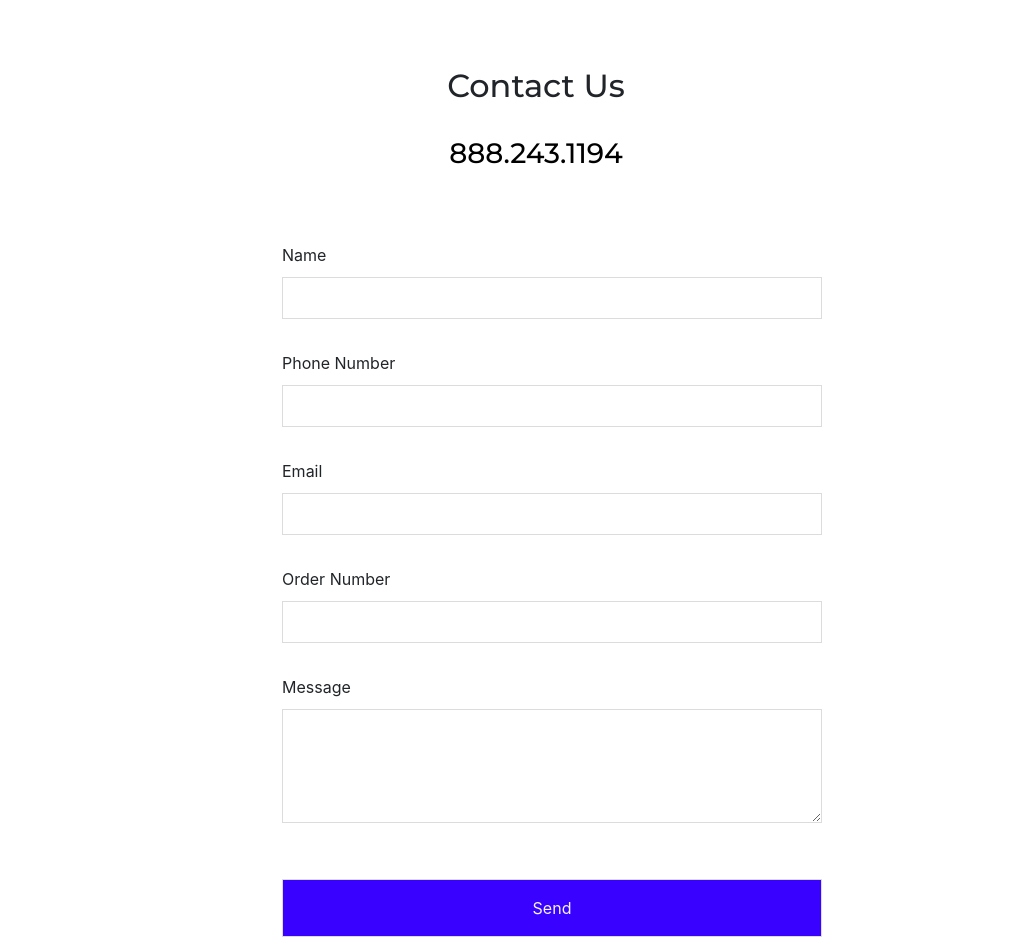
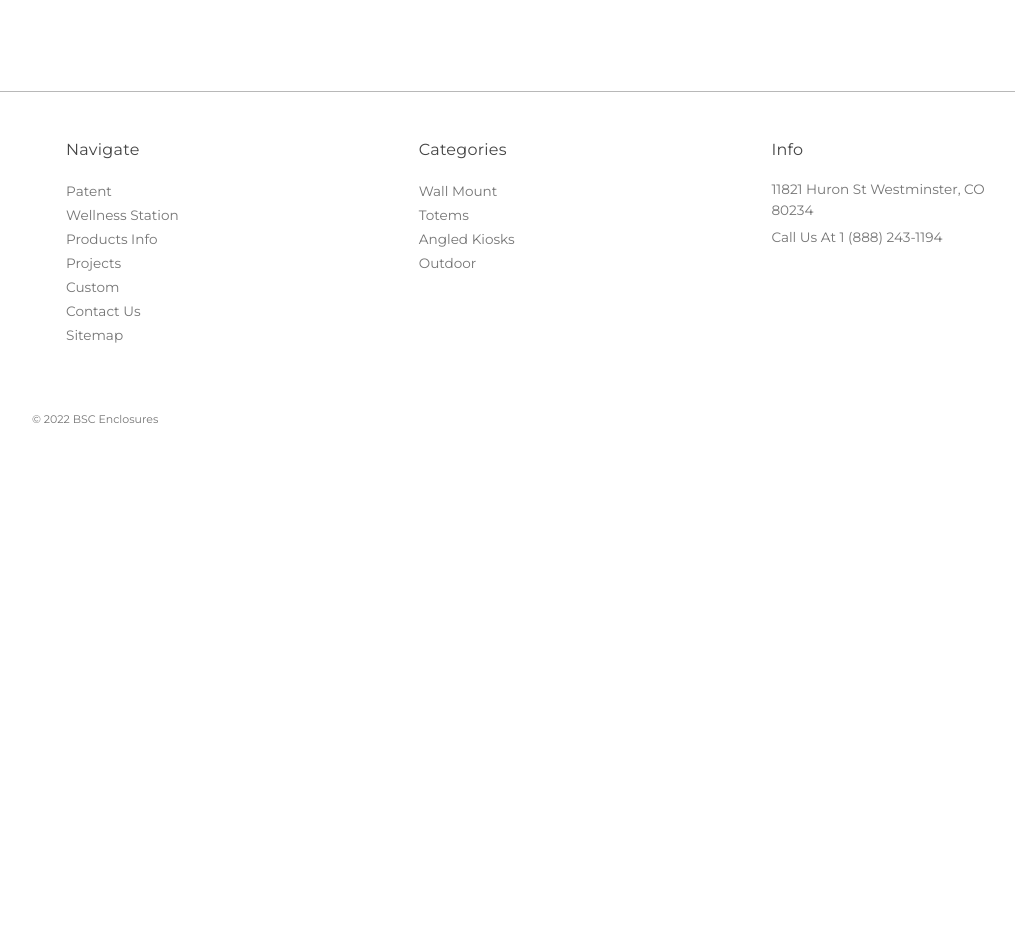
Before and after one commit to Potoostudio/bsc, a Next.js app: page /contact in a window 1280 px wide. Shown: the part 320-1272 px from the top of the page, without its empty margins (104-1119 px from the left). After the commit the page ends 800 px from the top, so only its background shows below. Built offline with nearby package versions, Linux system fonts and the light colour scheme.

Commit message:
new contact form

```diff
--- a/package.json
+++ b/package.json
@@ -18,6 +18,7 @@
     "react": "17.0.2",
     "react-bootstrap": "^1.5.2",
     "react-dom": "17.0.2",
+    "react-helmet": "^6.1.0",
     "react-image-gallery": "^1.0.9",
     "reactstrap": "^8.9.0",
     "sass": "^1.32.8",
--- a/pages/contact.js
+++ b/pages/contact.js
@@ -1,24 +1,39 @@
+
+import React from 'react';
+import {Helmet} from "react-helmet"
+
+
+export default function Contact(){
+
+    return (
+        <>
+            <div className="elfsight-app-f65555dc-0b73-4093-80ad-e3eb68ff0b1b"></div>
+        <Helmet>
+            <script src="https://apps.elfsight.com/p/platform.js" defer></script>
+        </Helmet>
+        </>
+    )
+}
+
+
 
 // import React, { useState } from "react";
 
 // export default function ContactUs() {
-//    // States for contact form fields
 //   const [fullname, setFullname] = useState("");
 //   const [email, setEmail] = useState("");
 //   const [subject, setSubject] = useState("");
 //   const [message, setMessage] = useState("");
 
-//   //   Form validation state
+//   //   Form validation
 //   const [errors, setErrors] = useState({});
 
-//   //   Setting button text on form submission
+//   //   Setting button text
 //   const [buttonText, setButtonText] = useState("Send");
 
-//   // Setting success or failure messages states
 //   const [showSuccessMessage, setShowSuccessMessage] = useState(false);
 //   const [showFailureMessage, setShowFailureMessage] = useState(false);
 
-//   // Validation check method
 //   const handleValidation = () => {
 //     let tempErrors = {};
 //     let isValid = true;
@@ -45,7 +60,7 @@
 //     return isValid;
 //   };
 
-//   //   Handling form submit
+//   //   const [form, setForm] = useState(false);
 
 //   const handleSubmit = async (e) => {
 //     e.preventDefault();
@@ -73,39 +88,145 @@
 //         setShowSuccessMessage(false);
 //         setShowFailureMessage(true);
 //         setButtonText("Send");
+
+//         // Reset form fields
+//         setFullname("");
+//         setEmail("");
+//         setMessage("");
+//         setSubject("");
 //         return;
 //       }
 //       setShowSuccessMessage(true);
 //       setShowFailureMessage(false);
 //       setButtonText("Send");
+//       // Reset form fields
+//       setFullname("");
+//       setEmail("");
+//       setMessage("");
+//       setSubject("");
 //     }
 //     console.log(fullname, email, subject, message);
 //   };
 //   return (
 //     <main>
-//         <form className="rounded-lg shadow-xl flex flex-col px-8 py-8 bg-white dark:bg-blue-500">
-//             <h1 className="text-2xl font-bold dark:text-gray-50">Send a message</h1>
 
-//             <label for="fullname" class="text-gray-500 font-light mt-8 dark:text-gray-50">Full name<span className="text-red-500 dark:text-gray-50">*</span></label>
-//             <input type="text" name="fullname" className="bg-transparent border-b py-2 pl-4 focus:outline-none focus:rounded-md focus:ring-1 ring-green-500 font-light text-gray-500" />
+//       <header className="p-8 grid grid-cols-1 md:grid-cols-2 gap-4 pt-10 lg:px-40 bg-blue-50 dark:bg-blue-900 md:h-96">
+//         <form
+//           onSubmit={handleSubmit}
+//           className="rounded-lg shadow-xl flex flex-col px-8 py-8 bg-white dark:bg-blue-500"
+//         >
+//           <h1 className="text-2xl font-bold dark:text-gray-50">
+//             Send a message
+//           </h1>
 
-//             <label for="email" class="text-gray-500 font-light mt-4 dark:text-gray-50">E-mail<span className="text-red-500">*</span></label>
-//             <input type="email" name="email" className="bg-transparent border-b py-2 pl-4 focus:outline-none focus:rounded-md focus:ring-1 ring-green-500 font-light text-gray-500" />
+//           <label
+//             htmlFor="fullname"
+//             className="text-gray-500 font-light mt-8 dark:text-gray-50"
+//           >
+//             Full name<span className="text-red-500 dark:text-gray-50">*</span>
+//           </label>
+//           <input
+//             type="text"
+//             value={fullname}
+//             onChange={(e) => {
+//               setFullname(e.target.value);
+//             }}
+//             name="fullname"
+//             className="bg-transparent border-b py-2 pl-4 focus:outline-none focus:rounded-md focus:ring-1 ring-green-500 font-light text-gray-500"
+//           />
+//           {errors?.fullname && (
+//             <p className="text-red-500">Fullname cannot be empty.</p>
+//           )}
 
-//             <label for="subject" class="text-gray-500 font-light mt-4 dark:text-gray-50">Subject<span className="text-red-500">*</span></label>
-//             <input type="text" name="subject" className="bg-transparent border-b py-2 pl-4 focus:outline-none focus:rounded-md focus:ring-1 ring-green-500 font-light text-gray-500" />
+//           <label
+//             htmlFor="email"
+//             className="text-gray-500 font-light mt-4 dark:text-gray-50"
+//           >
+//             E-mail<span className="text-red-500">*</span>
+//           </label>
+//           <input
+//             type="email"
+//             name="email"
+//             value={email}
+//             onChange={(e) => {
+//               setEmail(e.target.value);
+//             }}
+//             className="bg-transparent border-b py-2 pl-4 focus:outline-none focus:rounded-md focus:ring-1 ring-green-500 font-light text-gray-500"
+//           />
+//           {errors?.email && (
+//             <p className="text-red-500">Email cannot be empty.</p>
+//           )}
 
-//             <label for="message" class="text-gray-500 font-light mt-4 dark:text-gray-50">Message<span className="text-red-500">*</span></label>
-//             <textarea name="message" className="bg-transparent border-b py-2 pl-4 focus:outline-none focus:rounded-md focus:ring-1 ring-green-500 font-light text-gray-500"></textarea>
-//             <div className="flex flex-row items-center justify-start">
-//                 <button className="px-10 mt-8 py-2 bg-[#130F49] text-gray-50 font-light rounded-md text-lg flex flex-row items-center">
-//                 Send
-//                 <svg width="24" height="24" viewBox="0 0 24 24" className="text-cyan-500 ml-2" fill="currentColor" xmlns="http://www.w3.org/2000/svg">
-//                     <path d="M9.00967 5.12761H11.0097C12.1142 5.12761 13.468 5.89682 14.0335 6.8457L16.5089 11H21.0097C21.562 11 22.0097 11.4477 22.0097 12C22.0097 12.5523 21.562 13 21.0097 13H16.4138L13.9383 17.1543C13.3729 18.1032 12.0191 18.8724 10.9145 18.8724H8.91454L12.4138 13H5.42485L3.99036 15.4529H1.99036L4.00967 12L4.00967 11.967L2.00967 8.54712H4.00967L5.44417 11H12.5089L9.00967 5.12761Z" fill="currentColor" />
-//                 </svg>
-//                 </button>
-//             </div>
-//     </form>
+//           <label
+//             htmlFor="subject"
+//             className="text-gray-500 font-light mt-4 dark:text-gray-50"
+//           >
+//             Subject<span className="text-red-500">*</span>
+//           </label>
+//           <input
+//             type="text"
+//             name="subject"
+//             value={subject}
+//             onChange={(e) => {
+//               setSubject(e.target.value);
+//             }}
+//             className="bg-transparent border-b py-2 pl-4 focus:outline-none focus:rounded-md focus:ring-1 ring-green-500 font-light text-gray-500"
+//           />
+//           {errors?.subject && (
+//             <p className="text-red-500">Subject cannot be empty.</p>
+//           )}
+//           <label
+//             htmlFor="message"
+//             className="text-gray-500 font-light mt-4 dark:text-gray-50"
+//           >
+//             Message<span className="text-red-500">*</span>
+//           </label>
+//           <textarea
+//             name="message"
+//             value={message}
+//             onChange={(e) => {
+//               setMessage(e.target.value);
+//             }}
+//             className="bg-transparent border-b py-2 pl-4 focus:outline-none focus:rounded-md focus:ring-1 ring-green-500 font-light text-gray-500"
+//           ></textarea>
+//           {errors?.message && (
+//             <p className="text-red-500">Message body cannot be empty.</p>
+//           )}
+//           <div className="flex flex-row items-center justify-start">
+//             <button
+//               type="submit"
+//               className="px-10 mt-8 py-2 bg-[#130F49] text-gray-50 font-light rounded-md text-lg flex flex-row items-center"
+//             >
+//               {buttonText}
+//               <svg
+//                 width="24"
+//                 height="24"
+//                 viewBox="0 0 24 24"
+//                 className="text-cyan-500 ml-2"
+//                 fill="currentColor"
+//                 xmlns="http://www.w3.org/2000/svg"
+//               >
+//                 <path
+//                   d="M9.00967 5.12761H11.0097C12.1142 5.12761 13.468 5.89682 14.0335 6.8457L16.5089 11H21.0097C21.562 11 22.0097 11.4477 22.0097 12C22.0097 12.5523 21.562 13 21.0097 13H16.4138L13.9383 17.1543C13.3729 18.1032 12.0191 18.8724 10.9145 18.8724H8.91454L12.4138 13H5.42485L3.99036 15.4529H1.99036L4.00967 12L4.00967 11.967L2.00967 8.54712H4.00967L5.44417 11H12.5089L9.00967 5.12761Z"
+//                   fill="currentColor"
+//                 />
+//               </svg>
+//             </button>
+//           </div>
+//           <div className="text-left">
+//             {showSuccessMessage && (
+//               <p className="text-green-500 font-semibold text-sm my-2">
+//                 Thankyou! Your Message has been delivered.
+//               </p>
+//             )}
+//             {showFailureMessage && (
+//               <p className="text-red-500">
+//                 Oops! Something went wrong, please try again.
+//               </p>
+//             )}
+//           </div>
+//         </form>
+//       </header>
 //     </main>
 //   );
 // }
@@ -113,116 +234,115 @@
 
 
 
-
-import { useState } from 'react';
-import Head from 'next/head'
+// import { useState } from 'react';
+// import Head from 'next/head'
 
 
-export default function Contact() {
+// export default function Contact() {
 
-    const [name, setName] = useState("")
-    const [email, setEmail] = useState("")
-    const [message, setMessage] = useState("")
-    const [phone, setPhone] = useState("")
-    const [order, setOrder] = useState("")
-    const [submitted, setSubmitted] = useState(false)
+//     const [name, setName] = useState("")
+//     const [email, setEmail] = useState("")
+//     const [message, setMessage] = useState("")
+//     const [phone, setPhone] = useState("")
+//     const [order, setOrder] = useState("")
+//     const [submitted, setSubmitted] = useState(false)
 
-    const [spanClass, setSpanClass] = useState(true)
+//     const [spanClass, setSpanClass] = useState(true)
 
-    const handleSubmit = (e) => {
-        e.preventDefault();
-        console.log('sending')
+//     const handleSubmit = (e) => {
+//         e.preventDefault();
+//         console.log('sending')
 
-        let data = {
-            name,
-            email,
-            message,
-            phone,
-            order
-        }
+//         let data = {
+//             name,
+//             email,
+//             message,
+//             phone,
+//             order
+//         }
 
-        fetch('/api/contact-handle', {
-            method: 'POST',
-            headers: {
-                'Accept': 'application/json, text/plain, */*',
-                'Content-Type': 'application/json'
-            },
-            body: JSON.stringify(data)
-        }).then((res) => {
-            if (res.status === 200) {
-              setSubmitted(true)
-              console.log('Form sent!');
-            }
-          })
+//         fetch('/api/contact-handle', {
+//             method: 'POST',
+//             headers: {
+//                 'Accept': 'application/json, text/plain, */*',
+//                 'Content-Type': 'application/json'
+//             },
+//             body: JSON.stringify(data)
+//         }).then((res) => {
+//             if (res.status === 200) {
+//               setSubmitted(true)
+//               console.log('Form sent!');
+//             }
+//           })
 
-              setName("")
-              setPhone("")
-              setEmail("")
-              setOrder("")
-              setMessage("")
+//               setName("")
+//               setPhone("")
+//               setEmail("")
+//               setOrder("")
+//               setMessage("")
 
-              setSpanClass(!spanClass)
-    }
+//               setSpanClass(!spanClass)
+//     }
 
-    return (
-        <>
-        <Head>
-        <link rel="icon" href="/favicon.png" />
-        <title>BSC Enclosures | Contact Us </title>
-        <meta name="description" content="BSC Enclosures | Contact Us"/>
-        <meta name="keywords" content="BSC Enclosures | Contact Us | Wellness Station | kiosks | Totems | Outdoor Kiosks"/>
-        <meta name="viewport" content="width=device-width, initial-scale=1.0"/>
-      </Head>
+//     return (
+//         <>
+//         <Head>
+//         <link rel="icon" href="/favicon.png" />
+//         <title>BSC Enclosures | Contact Us </title>
+//         <meta name="description" content="BSC Enclosures | Contact Us"/>
+//         <meta name="keywords" content="BSC Enclosures | Contact Us | Wellness Station | kiosks | Totems | Outdoor Kiosks"/>
+//         <meta name="viewport" content="width=device-width, initial-scale=1.0"/>
+//       </Head>
 
-        <div className="container">
-            <div className="row justify-content-center pt-5 mt-2">
-                <div className="col-lg-7 col-md-10 col-11 text-center">
-                    <h2 className="contact-us-h2">
-                        Contact Us
-                    </h2>
-                </div>
-                <div className="col-lg-7 col-md-10 col-11 text-center pt-md-4 pt-1">
-                    <h3 className="contact-us-h2">
-                        <a href="tel:888.243.1194" className="phone-number">
-                            888.243.1194
-                        </a>
-                    </h3>
-                </div>
-                <div className="col-lg-6 col-md-10 col-11 pt-md-5 pt-3">
-                    <form className="contact-form">
-                        <formGroup className="inputGroup">
-                            <label htmlFor="name" className="contact-form-label">Name</label>
-                            <input type="text" name="name" value={name} className="contact-form-input name p-2"
-                            onChange={(e)=>{setName(e.target.value)}}/>
-                        </formGroup>
-                        <formGroup className="inputGroup">
-                            <label htmlFor="phone" className="contact-form-label">Phone Number</label>
-                            <input type="tel" name="phone" value={phone} className="contact-form-input phone p-2"
-                            onChange={(e)=>{setPhone(e.target.value)}}/>
-                        </formGroup>
-                        <formGroup className="inputGroup">
-                            <label htmlFor="email" className="contact-form-label">Email</label>
-                            <input type="text" name="email" value={email} className="contact-form-input email p-2"
-                            onChange={(e)=>{setEmail(e.target.value)}} required/>
-                        </formGroup>
-                        <formGroup className="inputGroup">
-                            <label htmlFor="order" className="contact-form-label">Order Number</label>
-                            <input type="text" name="order" value={order} className="contact-form-input email p-2"
-                            onChange={(e)=>{setOrder(e.target.value)}} required/>
-                        </formGroup>
-                        <formGroup className="inputGroup">
-                            <label htmlFor="message" className="contact-form-label">Message</label>
-                            <textarea rows="4" cols="50" type="text" name="message" value={message} className="contact-form-input message p-2"
-                            onChange={(e)=>{setMessage(e.target.value)}}/>
-                        </formGroup>
+//         <div className="container">
+//             <div className="row justify-content-center pt-5 mt-2">
+//                 <div className="col-lg-7 col-md-10 col-11 text-center">
+//                     <h2 className="contact-us-h2">
+//                         Contact Us
+//                     </h2>
+//                 </div>
+//                 <div className="col-lg-7 col-md-10 col-11 text-center pt-md-4 pt-1">
+//                     <h3 className="contact-us-h2">
+//                         <a href="tel:888.243.1194" className="phone-number">
+//                             888.243.1194
+//                         </a>
+//                     </h3>
+//                 </div>
+//                 <div className="col-lg-6 col-md-10 col-11 pt-md-5 pt-3">
+//                     <form className="contact-form">
+//                         <formGroup className="inputGroup">
+//                             <label htmlFor="name" className="contact-form-label">Name</label>
+//                             <input type="text" name="name" value={name} className="contact-form-input name p-2"
+//                             onChange={(e)=>{setName(e.target.value)}}/>
+//                         </formGroup>
+//                         <formGroup className="inputGroup">
+//                             <label htmlFor="phone" className="contact-form-label">Phone Number</label>
+//                             <input type="tel" name="phone" value={phone} className="contact-form-input phone p-2"
+//                             onChange={(e)=>{setPhone(e.target.value)}}/>
+//                         </formGroup>
+//                         <formGroup className="inputGroup">
+//                             <label htmlFor="email" className="contact-form-label">Email</label>
+//                             <input type="text" name="email" value={email} className="contact-form-input email p-2"
+//                             onChange={(e)=>{setEmail(e.target.value)}} required/>
+//                         </formGroup>
+//                         <formGroup className="inputGroup">
+//                             <label htmlFor="order" className="contact-form-label">Order Number</label>
+//                             <input type="text" name="order" value={order} className="contact-form-input email p-2"
+//                             onChange={(e)=>{setOrder(e.target.value)}} required/>
+//                         </formGroup>
+//                         <formGroup className="inputGroup">
+//                             <label htmlFor="message" className="contact-form-label">Message</label>
+//                             <textarea rows="4" cols="50" type="text" name="message" value={message} className="contact-form-input message p-2"
+//                             onChange={(e)=>{setMessage(e.target.value)}}/>
+//                         </formGroup>
 
-                        <input type="submit" value="Send" className="submit-btn" onClick={(e)=>{handleSubmit(e)}}/>
+//                         <input type="submit" value="Send" className="submit-btn" onClick={(e)=>{handleSubmit(e)}}/>
 
-                        <span className={spanClass ? "span-class" : "span-class-show"}>Thank you for contacting us! <br /> <span className="font-weight-normal">We will get back to you soon</span> </span>
-                    </form>
-                </div>
-            </div>
-        </div>
-    </>
-    )
-}
+//                         <span className={spanClass ? "span-class" : "span-class-show"}>Thank you for contacting us! <br /> <span className="font-weight-normal">We will get back to you soon</span> </span>
+//                     </form>
+//                 </div>
+//             </div>
+//         </div>
+//     </>
+//     )
+// }
```
Also changed, not shown: pages/api/sendgrid.js (+22 -0 lines), 1 other file (tests, documents, lock files or other folders).
